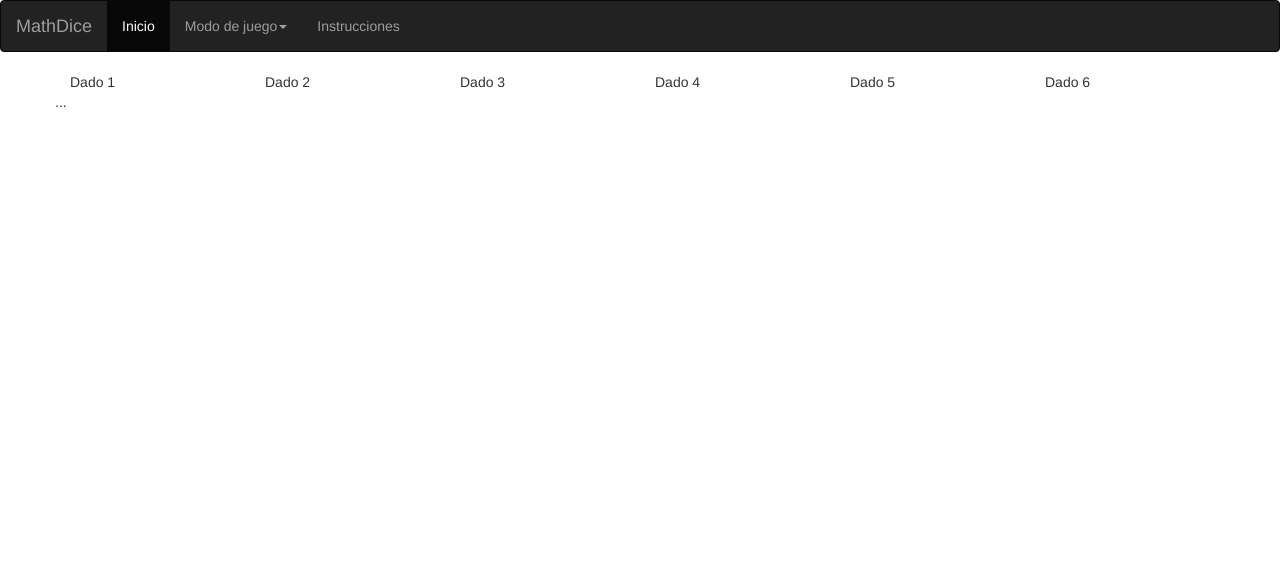
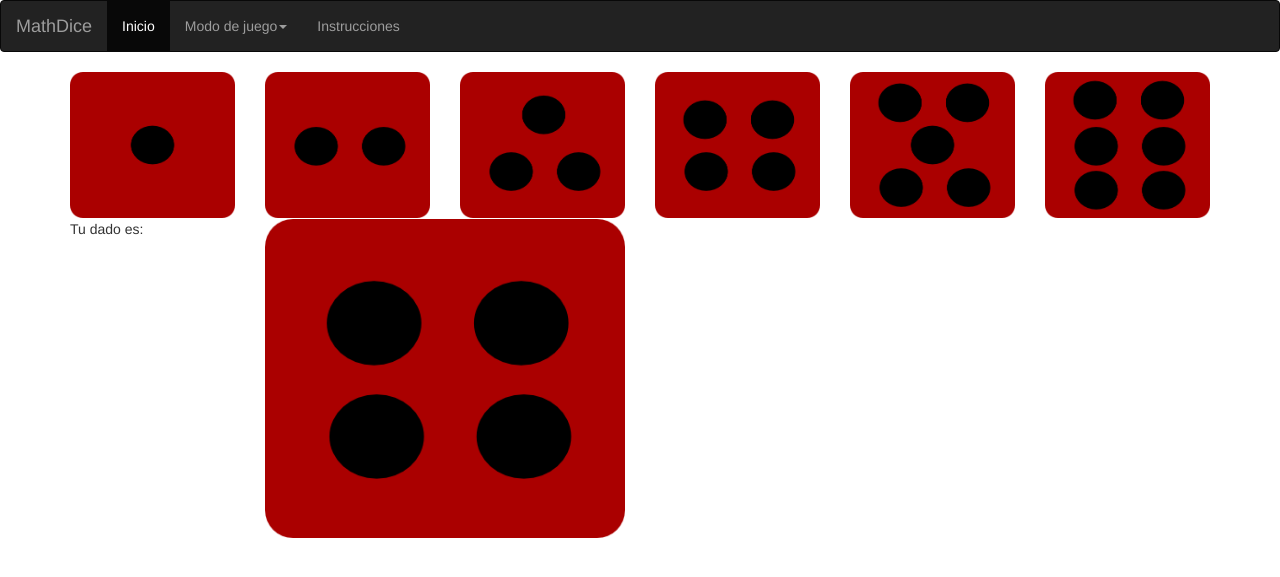
Before and after one commit to victorvte/phpprojects, a PHP site: page / in a window 1280 px wide. Shown: the top 577 px of the page. Run offline with PHP 8.4, Linux system fonts and the light colour scheme; some libraries are stand-ins or nearby versions.

Commit message:
terminado randomize dado

```diff
--- /dev/null
+++ b/MathDiceMini/css/estilo.css
@@ -0,0 +1,3 @@
+#uno{
+    background-image: url("imagenes/dado1.png");
+}
--- /dev/null
+++ b/MathDiceMini/funciones.php
@@ -0,0 +1,5 @@
+<?php
+
+    $numeroDado = rand ( 1 , 6 );
+
+?>
--- a/MathDiceMini/index.php
+++ b/MathDiceMini/index.php
@@ -1,39 +1,8 @@
 <!DOCTYPE html>
 <html>
   <?php
-    $idioma = "es";
-    $array_menu = array(
-      "titulo" => array(
-        "es" => "MathDice",
-        "en" => "MathDice"
-      ),
-      "inicio" => array(
-        "es" => "Inicio",
-        "en" => "Home"
-      ),
-      "instrucciones" => array(
-        "es" => "Instrucciones",
-        "en" => "Instruccions"
-      ),
-      "tiposJuego" => array(
-        "es" => "Modo de juego",
-        "en" => "Game mode"
-      ),
-    );
-    $array_submenu = array(
-      1 => array(
-        "es" => "Juego tradicional",
-        "en" => "Traditional mode"
-      ),
-      2 => array(
-        "es" => "Juego modificado",
-        "en" => "Game modified"
-      ),
-      3 => array(
-        "es" => "Modo infantil",
-        "en" => "Kids mode"
-      )
-    );
+  include 'conf.php';
+   include 'funciones.php';
   ?>
 <head>
   <title>Bootstrap Case</title>
@@ -42,6 +11,7 @@
   <link rel="stylesheet" href="https://maxcdn.bootstrapcdn.com/bootstrap/3.3.5/css/bootstrap.min.css">
   <script src="https://ajax.googleapis.com/ajax/libs/jquery/1.11.3/jquery.min.js"></script>
   <script src="https://maxcdn.bootstrapcdn.com/bootstrap/3.3.5/js/bootstrap.min.js"></script>
+  <link rel="stylesheet" type="text/css" href="/css/estilo.css">
 </head>
 <body>
 
@@ -68,20 +38,20 @@
 
 <div class="container">
   <div class="row">
-    <div class="col-sm-2">Dado 1</div>
-    <div class="col-sm-2">Dado 2</div>
-    <div class="col-sm-2">Dado 3</div>
-    <div class="col-sm-2">Dado 4</div>
-    <div class="col-sm-2">Dado 5</div>
-    <div class="col-sm-2">Dado 6</div>
+    <div class="col-sm-2"><img src="imagenes/dado1.png" class="img-responsive"></div>
+    <div class="col-sm-2"><img src="imagenes/dado2.png" class="img-responsive"></div>
+    <div class="col-sm-2"><img src="imagenes/dado3.png" class="img-responsive"></div>
+    <div class="col-sm-2"><img src="imagenes/dado4.png" class="img-responsive"></div>
+    <div class="col-sm-2"><img src="imagenes/dado5.png" class="img-responsive"></div>
+    <div class="col-sm-2"><img src="imagenes/dado6.png" class="img-responsive"></div>
   </div>
   <div class="row">
-    <div class="col-*-*"></div>
-    <div class="col-*-*"></div>
-    <div class="col-*-*"></div>
+    <div class="col-sm-2"> </div>
+    <div class="col-sm-4"> </div>
   </div>
   <div class="row">
-    ...
+    <div class="col-sm-2"> Tu dado es: </div>
+    <div class="col-sm-4"> <img src="imagenes/dado<?= $numeroDado ?>.png" class="img-responsive"></div>
   </div>
 </div>
 
```
Also changed, not shown: MathDiceMini/conf.php (added, +35 -0 lines).
